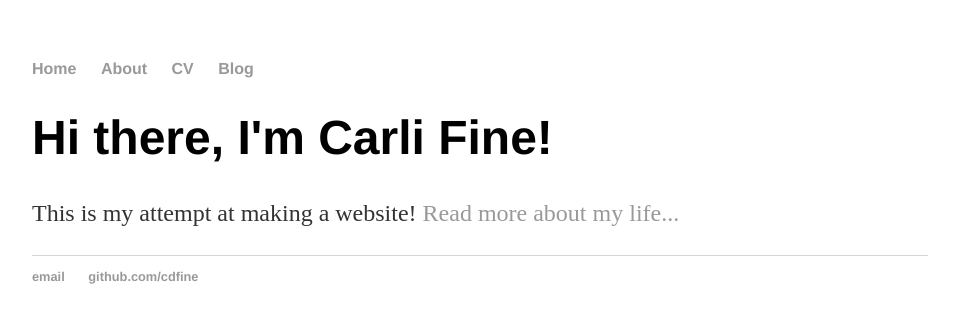
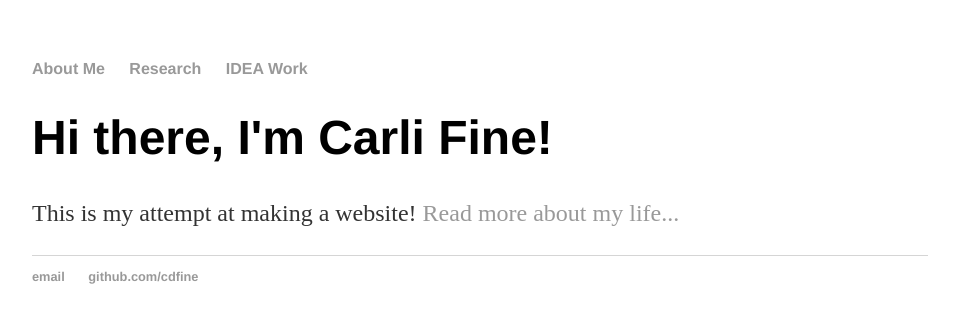
Before and after one commit to cdfine/cdfine.github.io, a Jekyll site: the page built from index.html, in a window 1280 px wide. Shown: the top 323 px of the page, without its empty margins (160-1119 px from the left). Built offline with Jekyll 4.4.1, drawn with Linux system fonts in a browser that asks for light colours.

Commit message:
Update default.html
changed pages options

```diff
--- a/_layouts/default.html
+++ b/_layouts/default.html
@@ -8,10 +8,9 @@
 	<body>
 		<nav>
     		<ul>
-        		<li><a href="/">Home</a></li>
-	        	<li><a href="/about">About</a></li>
-        		<li><a href="/cv">CV</a></li>
-        		<li><a href="/blog">Blog</a></li>
+        		<li><a href="/">About Me</a></li>
+	        	<li><a href="/about">Research</a></li>
+        		<li><a href="/cv">IDEA Work</a></li>
     		</ul>
 		</nav>
 		<div class="container">
```
